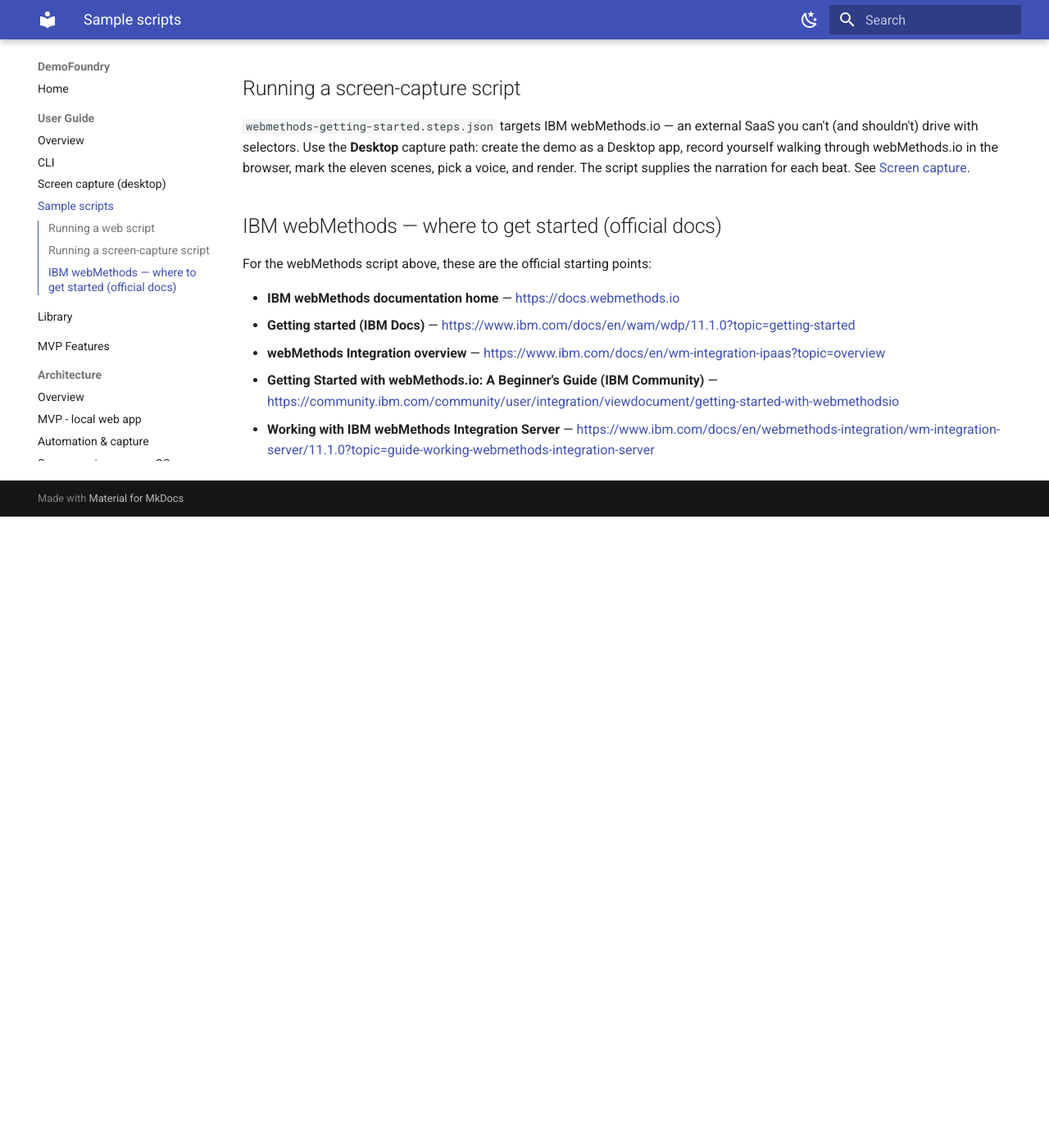
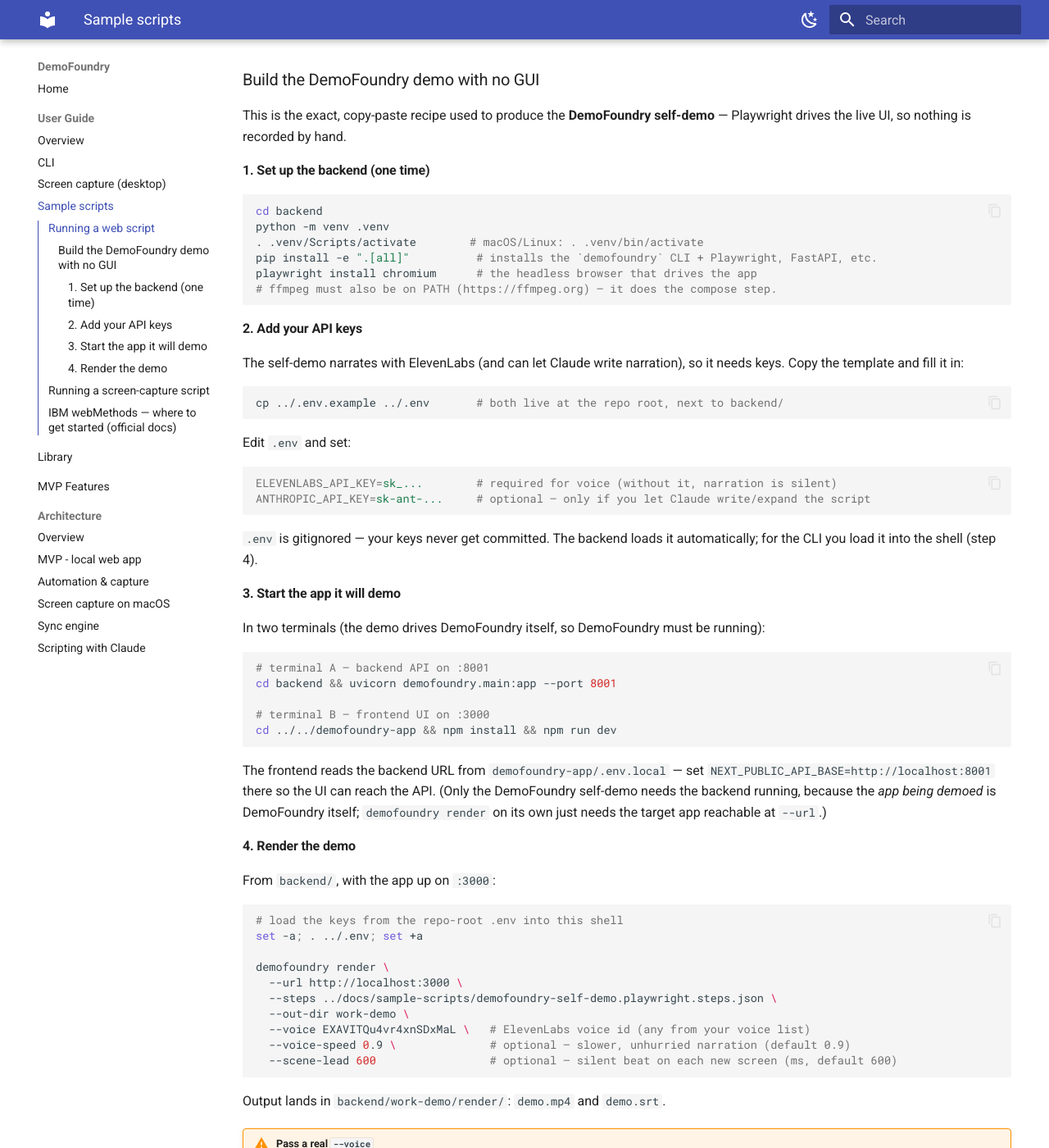
Before and after one commit to xolvco/demofoundry-lib, an MkDocs documentation site: the page built from docs/sample-scripts/README.md, in a window 1280 px wide and 1400 px high, scrolled down 784 px. Shown: the whole window at 82% size. Built offline with MkDocs 1.6.1 and Material for MkDocs 9.7.7, drawn with Linux system fonts in a browser that asks for light colours; before the commit the page ends 1414 px from its top, so only the background shows below that; some of the changed text lies outside the part shown.

Commit message:
docs: no-GUI build recipe (setup + keys) and showcase new features in self-demo
- sample-scripts/README.md: a complete, copy-paste recipe to build the
  DemoFoundry self-demo headlessly — backend setup (venv, pip install, Playwright,
  ffmpeg), API keys (.env: ELEVENLABS_API_KEY required, ANTHROPIC_API_KEY
  optional), starting the app (backend :8001 + frontend :3000 with
  NEXT_PUBLIC_API_BASE), then the exact `demofoundry render` command with the
  --voice / --voice-speed / --scene-lead flags. Warns about the literal-"default"
  voice 404 and includes a PowerShell env-load one-liner.
- demofoundry-self-demo.playwright.steps.json: closing narration now showcases
  the new headline features — narrate in your own (cloned) voice and set the
  pacing.

Co-Authored-By: Claude Opus 4.8 (1M context) <noreply@anthropic.com>

````diff
--- a/docs/sample-scripts/README.md
+++ b/docs/sample-scripts/README.md
@@ -27,6 +27,87 @@ The selectors are taken from the live UI (`text=New demo`, `button:has-text("Web
 `#target`, `text=Reset to sample`, `text=What we read`, `text=Cancel`). If the UI changes, update the
 `target` fields to match.
 
+### Build the DemoFoundry demo with no GUI
+
+This is the exact, copy-paste recipe used to produce the **DemoFoundry self-demo** — Playwright
+drives the live UI, so nothing is recorded by hand.
+
+#### 1. Set up the backend (one time)
+
+```bash
+cd backend
+python -m venv .venv
+. .venv/Scripts/activate        # macOS/Linux: . .venv/bin/activate
+pip install -e ".[all]"          # installs the `demofoundry` CLI + Playwright, FastAPI, etc.
+playwright install chromium      # the headless browser that drives the app
+# ffmpeg must also be on PATH (https://ffmpeg.org) — it does the compose step.
+```
+
+#### 2. Add your API keys
+
+The self-demo narrates with ElevenLabs (and can let Claude write narration), so it needs keys.
+Copy the template and fill it in:
+
+```bash
+cp ../.env.example ../.env       # both live at the repo root, next to backend/
+```
+
+Edit `.env` and set:
+
+```ini
+ELEVENLABS_API_KEY=sk_...        # required for voice (without it, narration is silent)
+ANTHROPIC_API_KEY=sk-ant-...     # optional — only if you let Claude write/expand the script
+```
+
+`.env` is gitignored — your keys never get committed. The backend loads it automatically; for the
+CLI you load it into the shell (step 4).
+
+#### 3. Start the app it will demo
+
+In two terminals (the demo drives DemoFoundry itself, so DemoFoundry must be running):
+
+```bash
+# terminal A — backend API on :8001
+cd backend && uvicorn demofoundry.main:app --port 8001
+
+# terminal B — frontend UI on :3000
+cd ../../demofoundry-app && npm install && npm run dev
+```
+
+The frontend reads the backend URL from `demofoundry-app/.env.local` —
+set `NEXT_PUBLIC_API_BASE=http://localhost:8001` there so the UI can reach the API. (Only the
+DemoFoundry self-demo needs the backend running, because the *app being demoed* is DemoFoundry
+itself; `demofoundry render` on its own just needs the target app reachable at `--url`.)
+
+#### 4. Render the demo
+
+From `backend/`, with the app up on `:3000`:
+
+```bash
+# load the keys from the repo-root .env into this shell
+set -a; . ../.env; set +a
+
+demofoundry render \
+  --url http://localhost:3000 \
+  --steps ../docs/sample-scripts/demofoundry-self-demo.playwright.steps.json \
+  --out-dir work-demo \
+  --voice EXAVITQu4vr4xnSDxMaL \   # ElevenLabs voice id (any from your voice list)
+  --voice-speed 0.9 \              # optional — slower, unhurried narration (default 0.9)
+  --scene-lead 600                 # optional — silent beat on each new screen (ms, default 600)
+```
+
+Output lands in `backend/work-demo/render/`: `demo.mp4` and `demo.srt`.
+
+!!! warning "Pass a real `--voice`"
+    The CLI's default `--voice` is the literal `default`, which ElevenLabs rejects (404). Always pass
+    a voice id — the one above is the same warm "Sarah" voice the app defaults to.
+
+!!! tip "Windows note"
+    On PowerShell, load the env with
+    `Get-Content ..\.env | %{ if ($_ -match '^(\w+)=(.*)$') { Set-Item "env:$($matches[1])" $matches[2] } }`
+    (or just rely on the backend's own `.env` loader when running through the app). The Bash form
+    above works in Git Bash / WSL.
+
 ## Running a screen-capture script
 
 `webmethods-getting-started.steps.json` targets IBM webMethods.io — an external SaaS you can't (and
--- a/docs/sample-scripts/demofoundry-self-demo.playwright.steps.json
+++ b/docs/sample-scripts/demofoundry-self-demo.playwright.steps.json
@@ -62,7 +62,7 @@
     {
       "action": "click",
       "target": "text=Cancel",
-      "narration_text": "From here you'd pick a voice and render. DemoFoundry drives your app once, narrates each scene, syncs the video to the audio, and composes a captioned MP4. Point it at your app, give it a script, and ship a polished demo."
+      "narration_text": "From here you'd pick a voice — even your own, cloned in a minute — and set the pace, so the narration is unhurried and each new screen gets a beat to land. Then render. DemoFoundry drives your app once, narrates each scene, syncs the video to the audio, and composes a captioned MP4. Point it at your app, give it a script, and ship a polished demo."
     }
   ]
 }
````
